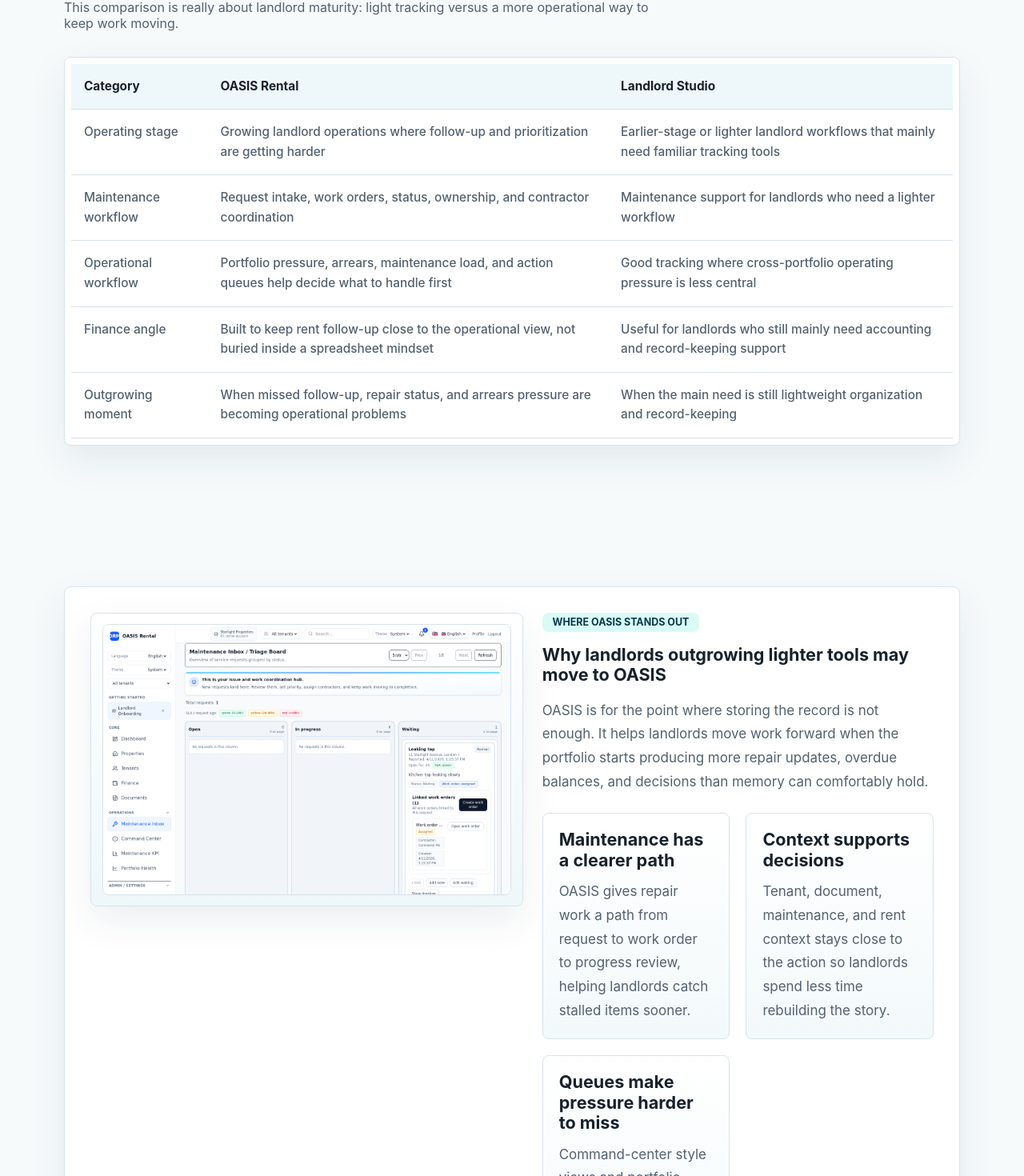
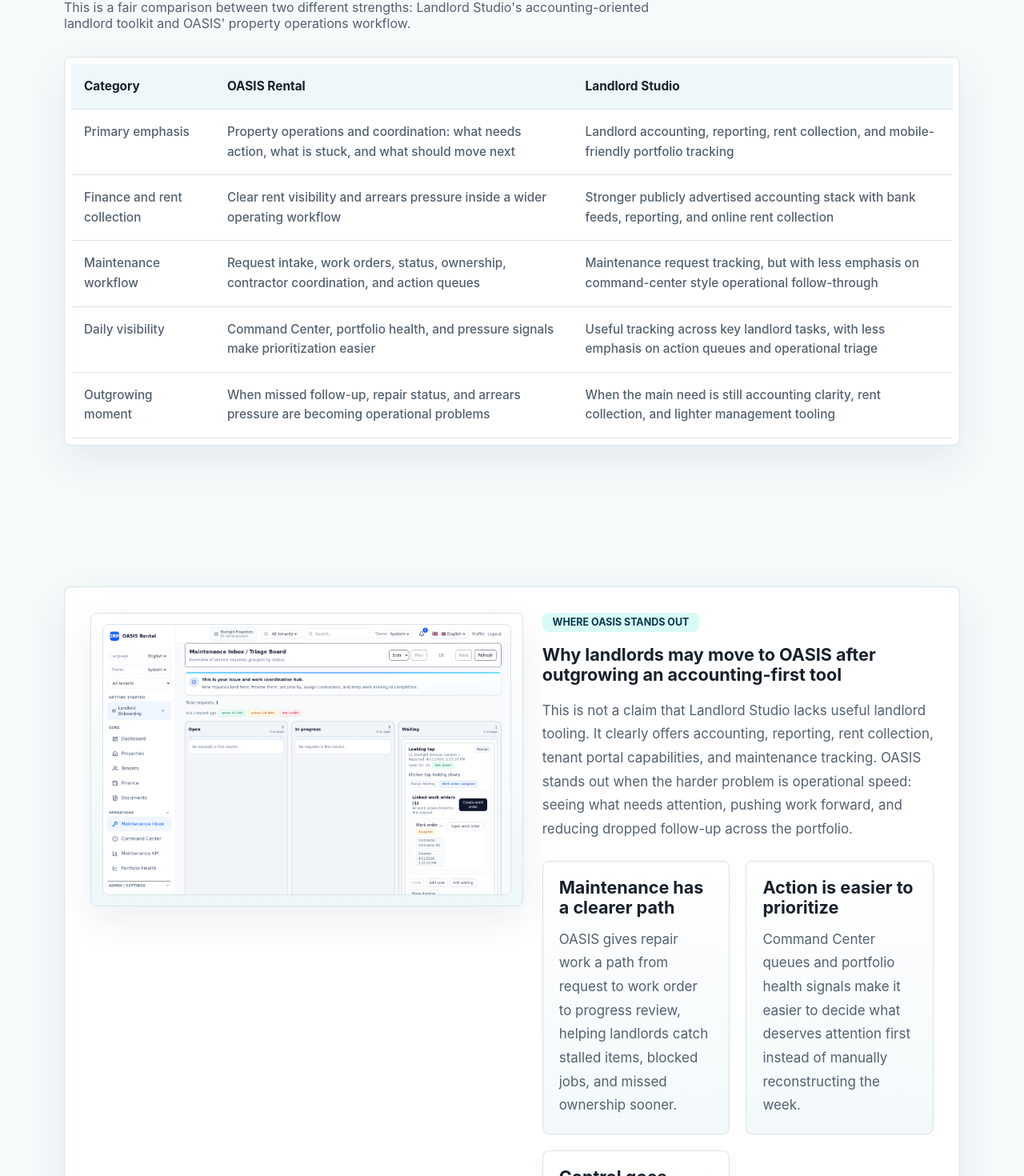
Before and after one commit to todainty147/Oasis-Propertuy-Management, a Next.js app in the folder marketing-site/: page /compare/oasis-vs-landlordstudio in a window 1280 px wide. Shown: the part 1267-2737 px from the top of the page at 80% size. Built offline with nearby package versions, Linux system fonts and the light colour scheme; no server answers.

Commit message:
Align marketing proof points and screenshots

```diff
--- a/marketing-site/content/comparisons/oasis-vs-landlordstudio.ts
+++ b/marketing-site/content/comparisons/oasis-vs-landlordstudio.ts
@@ -4,78 +4,78 @@
   seo: {
     title: "OASIS vs Landlord Studio | Which Is Better for Landlords?",
     description:
-      "Compare OASIS Rental vs Landlord Studio for landlords moving from simple tracking into real property operations.",
+      "Compare OASIS Rental vs Landlord Studio for landlords weighing accounting and rent collection strengths against deeper property operations control.",
     canonical: "https://oasisrental.com/compare/oasis-vs-landlordstudio",
   },
   hero: {
     eyebrow: "Comparison",
     title: "OASIS vs Landlord Studio",
     body:
-      "Landlord Studio works when a lightweight tool is enough. OASIS is built for the stage where rent follow-up, repairs, documents, and portfolio attention need more structure and better follow-through.",
+      "Landlord Studio publicly emphasizes rental accounting, bank feeds, rent collection, and landlord-friendly tracking tools. OASIS is the stronger fit when the daily problem is not just recording what happened, but keeping rent follow-up, repairs, documents, and operational decisions moving in one place.",
     imageSrc: "/screenshots/command-center.png",
     imageAlt: "OASIS Command Center showing urgent items and connected portfolio actions.",
   },
   summary: {
     eyebrow: "High-level comparison",
-    title: "The real difference starts when basic tracking stops being enough",
+    title: "The real difference starts when accounting is no longer the whole job",
     body:
-      "A simpler landlord tool can work when the portfolio is quiet. OASIS becomes more compelling when the week is shaped by overdue balances, maintenance progress, tenant context, and the need to know what to handle first.",
+      "Landlord Studio looks strongest for landlords who want mobile-friendly accounting, reporting, bank feeds, online rent collection, and tenant portal convenience. OASIS becomes more compelling when the week is shaped by overdue balances, maintenance progress, contractor coordination, tenant context, and the need to know what to handle first.",
     imageSrc: "/screenshots/property-performance.png",
     imageAlt: "OASIS property performance view showing connected rent and operational context.",
   },
   comparisonTable: {
     title: "Side-by-side comparison",
     intro:
-      "This comparison is really about landlord maturity: light tracking versus a more operational way to keep work moving.",
+      "This is a fair comparison between two different strengths: Landlord Studio's accounting-oriented landlord toolkit and OASIS' property operations workflow.",
     competitorName: "Landlord Studio",
     rows: [
       {
-        category: "Operating stage",
-        oasis: "Growing landlord operations where follow-up and prioritization are getting harder",
-        competitor: "Earlier-stage or lighter landlord workflows that mainly need familiar tracking tools",
+        category: "Primary emphasis",
+        oasis: "Property operations and coordination: what needs action, what is stuck, and what should move next",
+        competitor: "Landlord accounting, reporting, rent collection, and mobile-friendly portfolio tracking",
+      },
+      {
+        category: "Finance and rent collection",
+        oasis: "Clear rent visibility and arrears pressure inside a wider operating workflow",
+        competitor: "Stronger publicly advertised accounting stack with bank feeds, reporting, and online rent collection",
       },
       {
         category: "Maintenance workflow",
-        oasis: "Request intake, work orders, status, ownership, and contractor coordination",
-        competitor: "Maintenance support for landlords who need a lighter workflow",
+        oasis: "Request intake, work orders, status, ownership, contractor coordination, and action queues",
+        competitor: "Maintenance request tracking, but with less emphasis on command-center style operational follow-through",
       },
       {
-        category: "Operational workflow",
-        oasis: "Portfolio pressure, arrears, maintenance load, and action queues help decide what to handle first",
-        competitor: "Good tracking where cross-portfolio operating pressure is less central",
-      },
-      {
-        category: "Finance angle",
-        oasis: "Built to keep rent follow-up close to the operational view, not buried inside a spreadsheet mindset",
-        competitor: "Useful for landlords who still mainly need accounting and record-keeping support",
+        category: "Daily visibility",
+        oasis: "Command Center, portfolio health, and pressure signals make prioritization easier",
+        competitor: "Useful tracking across key landlord tasks, with less emphasis on action queues and operational triage",
       },
       {
         category: "Outgrowing moment",
         oasis: "When missed follow-up, repair status, and arrears pressure are becoming operational problems",
-        competitor: "When the main need is still lightweight organization and record-keeping",
+        competitor: "When the main need is still accounting clarity, rent collection, and lighter management tooling",
       },
     ],
   },
   differences: {
     eyebrow: "Where OASIS stands out",
-    title: "Why landlords outgrowing lighter tools may move to OASIS",
+    title: "Why landlords may move to OASIS after outgrowing an accounting-first tool",
     body:
-      "OASIS is for the point where storing the record is not enough. It helps landlords move work forward when the portfolio starts producing more repair updates, overdue balances, and decisions than memory can comfortably hold.",
+      "This is not a claim that Landlord Studio lacks useful landlord tooling. It clearly offers accounting, reporting, rent collection, tenant portal capabilities, and maintenance tracking. OASIS stands out when the harder problem is operational speed: seeing what needs attention, pushing work forward, and reducing dropped follow-up across the portfolio.",
     imageSrc: "/screenshots/maintenance-inbox.png",
     imageAlt: "OASIS Maintenance Inbox showing structured request workflow and linked work orders.",
     imageAlign: "left" as const,
     items: [
       {
         title: "Maintenance has a clearer path",
-        body: "OASIS gives repair work a path from request to work order to progress review, helping landlords catch stalled items sooner.",
+        body: "OASIS gives repair work a path from request to work order to progress review, helping landlords catch stalled items, blocked jobs, and missed ownership sooner.",
       },
       {
-        title: "Context supports decisions",
-        body: "Tenant, document, maintenance, and rent context stays close to the action so landlords spend less time rebuilding the story.",
+        title: "Action is easier to prioritize",
+        body: "Command Center queues and portfolio health signals make it easier to decide what deserves attention first instead of manually reconstructing the week.",
       },
       {
-        title: "Queues make pressure harder to miss",
-        body: "Command-center style views and portfolio signals make it easier to see where follow-up is needed before the work piles up.",
+        title: "Control goes beyond record-keeping",
+        body: "OASIS keeps tenant context, documents, rent pressure, maintenance status, and auditability close to the operational decision instead of splitting them across separate views and routines.",
       },
     ],
   },
@@ -84,22 +84,22 @@
     items: [
       {
         title: "Choose OASIS if",
-        body: "You are spending more time chasing rent, checking repair progress, finding documents, or deciding which issue needs attention first.",
+        body: "You are spending more time chasing rent, checking repair progress, finding documents, or deciding which issue needs attention first than you are recording transactions.",
       },
       {
         title: "Choose Landlord Studio if",
-        body: "You want a lighter landlord tool and your workflow is still mostly record-keeping, tracking, and simpler day-to-day organization.",
+        body: "You want mobile-friendly accounting, reporting, rent collection, tenant portal access, and a lighter landlord toolkit built around tracking and financial admin.",
       },
       {
         title: "You may be outgrowing simpler tools when",
-        body: "The question is no longer where to store information, but how to keep rent, repairs, documents, and follow-up moving together.",
+        body: "The question is no longer where to store information, but how to keep rent, repairs, documents, and follow-up moving together without dropped balls.",
       },
     ],
   },
   finalCta: {
-    title: "Ready for more follow-through than a lightweight tool gives you?",
+    title: "Need more operational control than an accounting-first landlord tool gives you?",
     body:
-      "If your portfolio has moved beyond simple tracking, OASIS gives rent, repairs, records, and action queues a clearer operating rhythm.",
+      "If your portfolio has moved beyond accounting clarity into day-to-day coordination pressure, OASIS gives rent, repairs, records, and action queues a clearer operating rhythm.",
     primaryCta: { label: "Get Early Access", href: siteConfig.appUrl },
     secondaryCta: { label: "Compare Plans", href: "/pricing" },
   },
--- a/marketing-site/content/features/tenant-management.ts
+++ b/marketing-site/content/features/tenant-management.ts
@@ -56,8 +56,8 @@
         body: "Spot which tenants need attention without manually cross-checking rent trackers, notes, and documents.",
       },
     ],
-    imageSrc: "/screenshots/security-audit.png",
-    imageAlt: "OASIS Security Audit view showing policy controls and event review for operational trust.",
+    imageSrc: "/screenshots/property-performance.png",
+    imageAlt: "OASIS property performance view showing tenant, payment, and property context together.",
     imageAlign: "left" as const,
   },
   benefits: {
```
Also changed, not shown: marketing-site/content/homepage.ts (+6 -6 lines).
